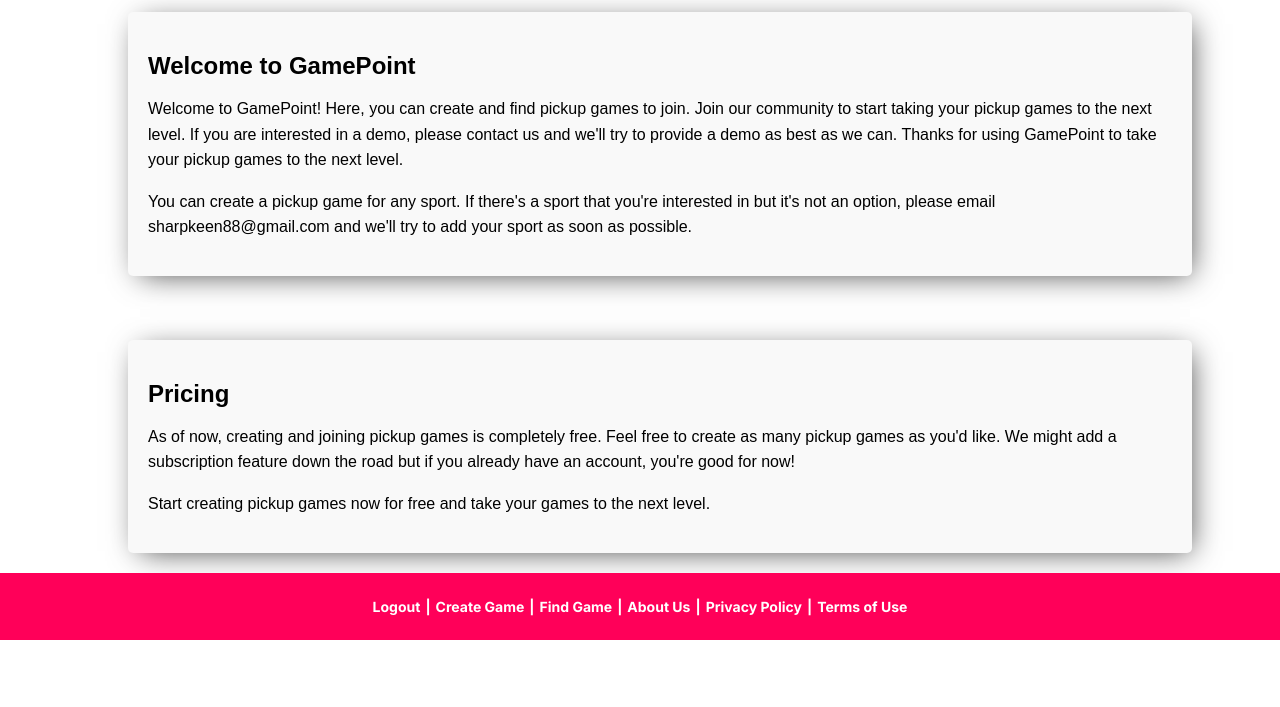
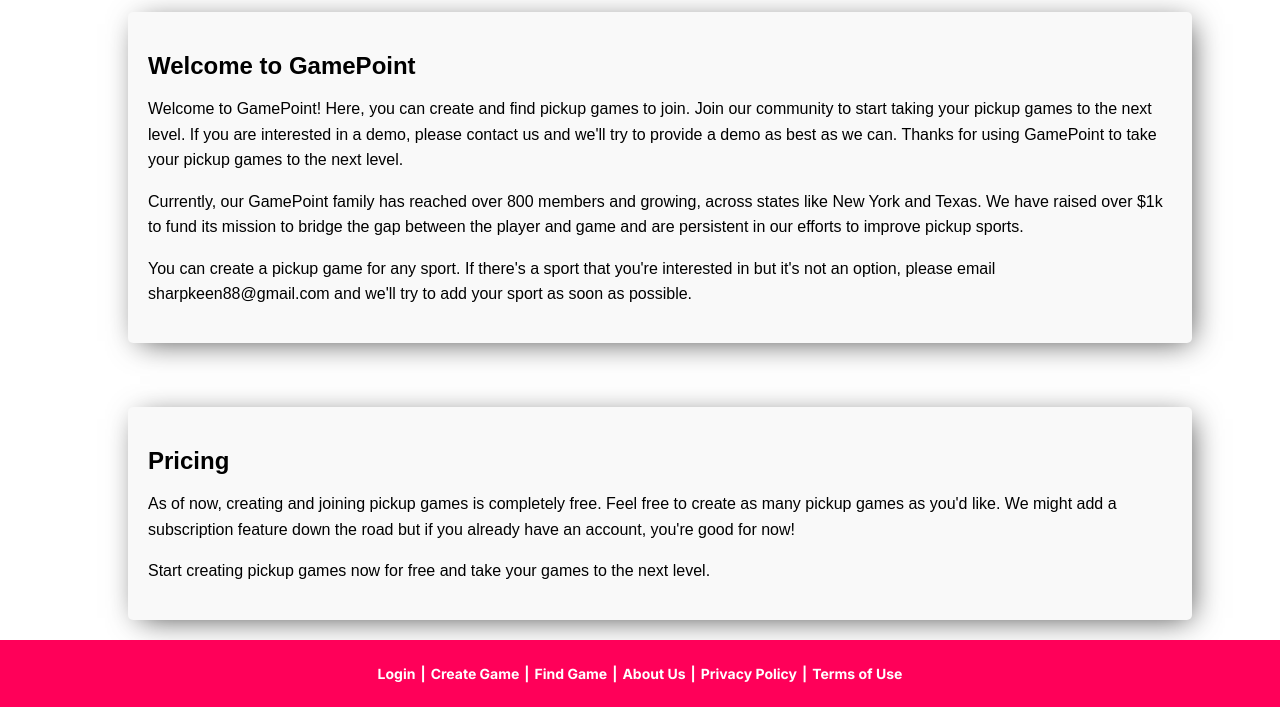
Before and after one commit to Aaravdugar21/GamePoint, a Flask app: page / in a window 1280 px wide. Shown: the part 172-879 px from the top of the page. Before the commit the page ends 812 px from the top, so only its background shows below. Run offline with Flask 3, Linux system fonts and the light colour scheme.

Commit message:
Update index.html

```diff
--- a/templates/index.html
+++ b/templates/index.html
@@ -9,25 +9,39 @@
 
         <div class="navbar">
             <div class="logo-links-container">
-            <a href="{{url_for('index')}}"><img src="{{url_for('static', filename='gplogo.png')}}" class="logo-link"></a>
+                <a href="{{url_for('index')}}"><img src="{{url_for('static', filename='gplogo.png')}}" class="logo-link" alt="GamePoint Logo"></a>
                 <div class="links-container">
                     <a href="{{url_for('create_game')}}" class="links">Create Game</a>
                     <a href="{{url_for('find_game')}}" class="links">Find Game</a>
                     <a href="{{url_for('about')}}" class="links">About Us</a>
+
+
+                    {% if session.get('logged_in') %}
                         <button class="links logout-button"><a href="{{url_for('logout')}}">Logout</a></button>
+                    {% else %}
+                        <button class="links login-button" style="background-color: #ff003d; color: white;"><a href="{{url_for('login')}}">Login</a></button>
+                    {% endif %}
                 </div>
             </div>
         </div>
+
         <div class="hamburger-menu">
             <div class="line"></div>
             <div class="line"></div>
             <div class="line"></div>
         </div>
+
         <div class="mobile-menu">
             <a href="{{url_for('create_game')}}" class="mobile-links">Create Game</a>
             <a href="{{url_for('find_game')}}" class="mobile-links">Find Game</a>
             <a href="{{url_for('about')}}" class="mobile-links">About Us</a>
+
+            <!-- Show Login or Logout in the mobile menu based on session -->
+            {% if session.get('logged_in') %}
                 <button class="mobile-links logout-button"><a href="{{url_for('logout')}}">Logout</a></button>
+            {% else %}
+                <button class="mobile-links login-button" style="background-color: #ff003d; color: white;"><a href="{{url_for('login')}}">Login</a></button>
+            {% endif %}
         </div>
 
         <!-- Welcome Section -->
@@ -36,11 +50,10 @@
             <p>
                 Welcome to GamePoint! Here, you can create and find pickup games to join. Join our community to start taking your pickup games to the next level. If you are interested in a demo, please contact us and we'll try to provide a demo as best as we can. Thanks for using GamePoint to take your pickup games to the next level.
             </p>
-
+            <p>Currently, our GamePoint family has reached over 800 members and growing, across states like New York and Texas. We have raised over $1k to fund its mission to bridge the gap between the player and game and are persistent in our efforts to improve pickup sports.</p>
             <p>
                 You can create a pickup game for any sport. If there's a sport that you're interested in but it's not an option, please email sharpkeen88@gmail.com and we'll try to add your sport as soon as possible.
             </p>
-
         </div>
 
         <!-- Pricing Section -->
@@ -56,7 +69,12 @@
 
         <div class="footer">
             <div class="footer-links">
-                <a href="{{ url_for('logout') }}">Logout</a> <span>|</span>
+                {% if session.get('logged_in') %}
+                    <a href="{{ url_for('logout') }}">Logout</a>
+                {% else %}
+                    <a href="{{ url_for('login') }}">Login</a>
+                {% endif %}
+                <span>|</span>
                 <a href="{{ url_for('create_game') }}">Create Game</a> <span>|</span>
                 <a href="{{ url_for('find_game') }}">Find Game</a> <span>|</span>
                 <a href="{{url_for('about')}}">About Us</a> <span>|</span>
@@ -66,6 +84,7 @@
         </div>
 
     </body>
+
     <script>
         const hamburgerMenu = document.querySelector('.hamburger-menu');
         const mobileMenu = document.querySelector('.mobile-menu');
```
Lines whose indentation alone changed are shown as unchanged.
